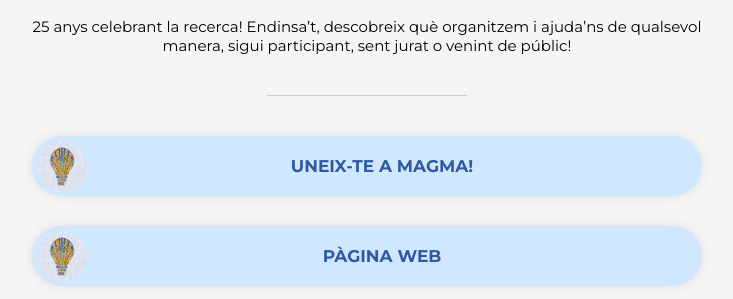
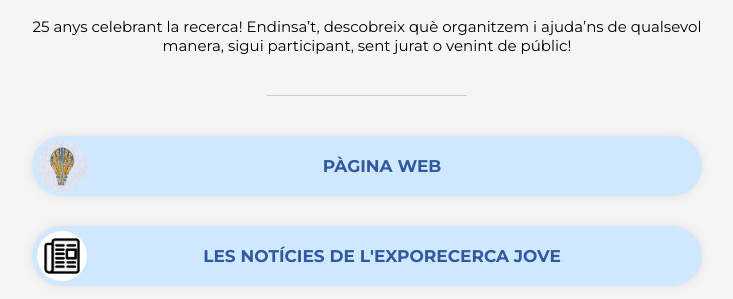
Before and after one commit to magmarecerca/links, a plain HTML site: page index.html in a window 1280 px wide. Shown: the part 227-526 px from the top of the page, without its empty margins (273-1006 px from the left). Drawn offline with Linux system fonts and the light colour scheme.

Commit message:
feat: remove meeting url

```diff
--- a/index.html
+++ b/index.html
@@ -29,12 +29,6 @@
     </div>
 
     <div class="links">
-        <a class="link" href="https://forms.gle/kAbg5K2c2iNRd2Nx8" target="_blank">
-            <div class="image_container">
-                <img src="/images/exporecerca.jpg" alt="Exporecerca Website"/>
-            </div>
-            <p>Uneix-te a MAGMA!</p>
-        </a>
         <a class="link" href="https://magmarecerca.org" target="_blank">
             <div class="image_container">
                 <img src="/images/exporecerca.jpg" alt="Exporecerca Website"/>
```
